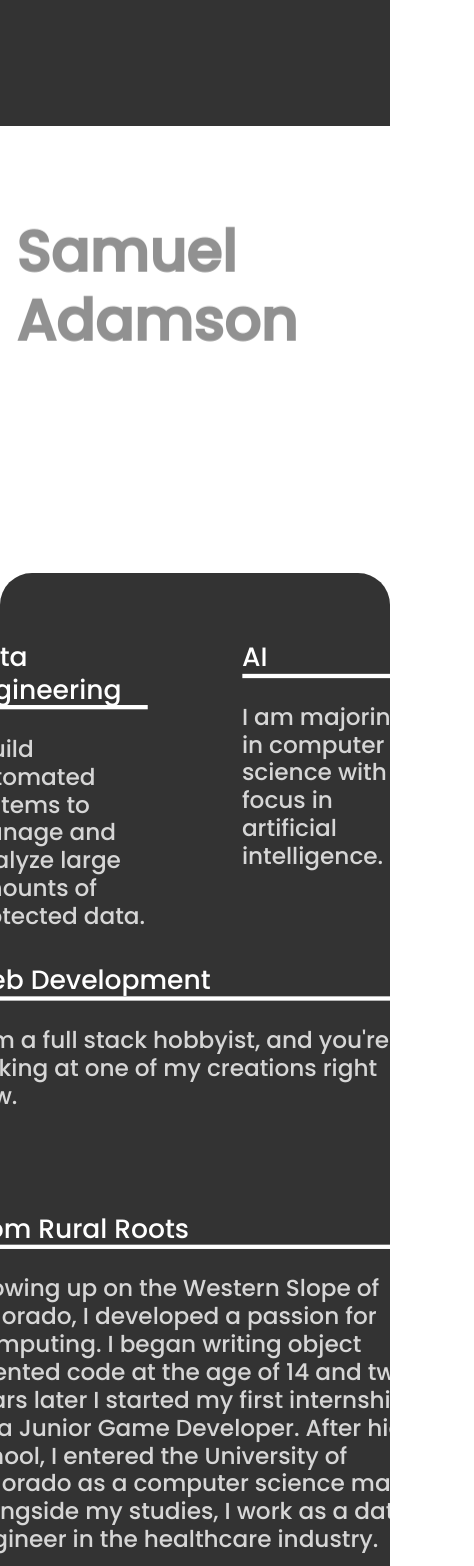
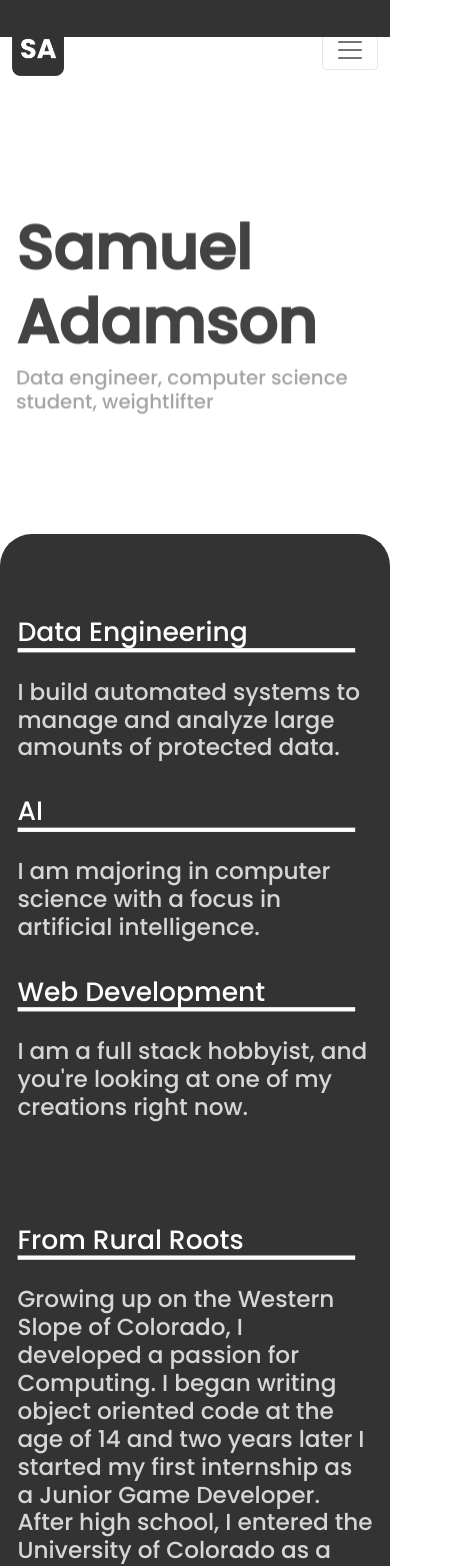
Before and after one commit to SamuelAdamson/SamuelAdamson.github.io, a React (Create React App) app: page /#/ in a window 390 px wide. Shown: the top 1566 px of the page, 474 px wide, since content can reach past the window. Built offline with nearby package versions, Linux system fonts and the light colour scheme.

Commit message:
Updated for mobile

```diff
--- a/src/css/App.css
+++ b/src/css/App.css
@@ -70,6 +70,7 @@ a:hover {
 .dyno-wrapper {
     display: flex;
     justify-content: center;
+    margin-bottom: 100vh;
 }
 .Dyno {
     display: flex;
@@ -79,8 +80,8 @@ a:hover {
     border-radius: 2rem;
     background-color: #333333;
     color: #ffffff;
-    padding-top: 4rem;
-    padding-bottom: 4rem;
+    padding-top: 5rem;
+    padding-bottom: 5rem;
     width: 100%;
     transition: all ease 1s;
 
@@ -151,12 +152,12 @@ a:hover {
 }
 .home-header {
     padding-top: 15vh;
-    padding-bottom: 20vh;
+    padding-bottom: 15vh;
     padding-left: 1vw;
     padding-right: 1vw;
 }
 .home-header h1 {
-    font-size: calc(30px + 7vw);
+    font-size: calc(2rem + 7.5vw);
     filter: opacity(0);
     transform: translateY(2vh);
     transition: ease 0.7s;
@@ -167,7 +168,7 @@ a:hover {
 }
 .home-header h2 {
     padding-top: 2px;
-    font-size: calc(15px + 2vw);
+    font-size: calc(0.75rem + 2vw);
     filter: opacity(0);
     transform: translateY(2vh);
     transition: ease 0.8s;
@@ -178,7 +179,7 @@ a:hover {
 }
 
 .profile-img { /* Profile Pic */
-    width: calc(400px + 8vw);
+    width: calc(280px + 13vw);
     height: auto;
     border-radius: 1rem;
     filter: opacity(0.7);
@@ -191,7 +192,7 @@ a:hover {
 .profile-row h2:after {
     display: block;
     height: 4px;
-    width: 100%;
+    width: 95%;
     content: '';
     background: none repeat scroll 0 0 transparent;
     background-color: #ffffff;
@@ -200,8 +201,8 @@ a:hover {
     filter: opacity(0.8);
 }
 .profile-row .col {
-    margin-left: 2rem;
-    margin-right: 2rem;
+    margin-left: calc(0.5rem + 2vw);
+    margin-right: calc(0.5rem + 2vw);
     margin-top: 1rem;
     margin-bottom: 1rem;
 }
--- a/src/pages/components/Dyno.js
+++ b/src/pages/components/Dyno.js
@@ -4,6 +4,11 @@
 import { useInView } from 'react-intersection-observer';
 
 const Dyno = ({ thresh, props }) => {
+    // If view width is less than < 720 make thresh 0
+    if(window.innerWidth < 720) {
+        thresh = 0.05;
+    }
+
     // Intersection Observer
     const { ref, inView } = useInView({
         threshold: thresh
```
